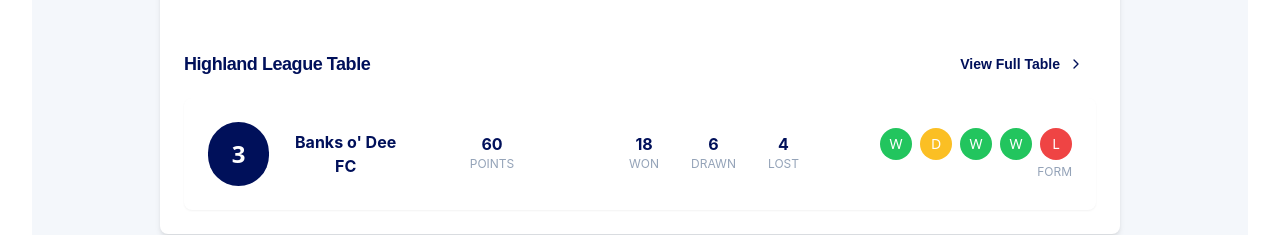
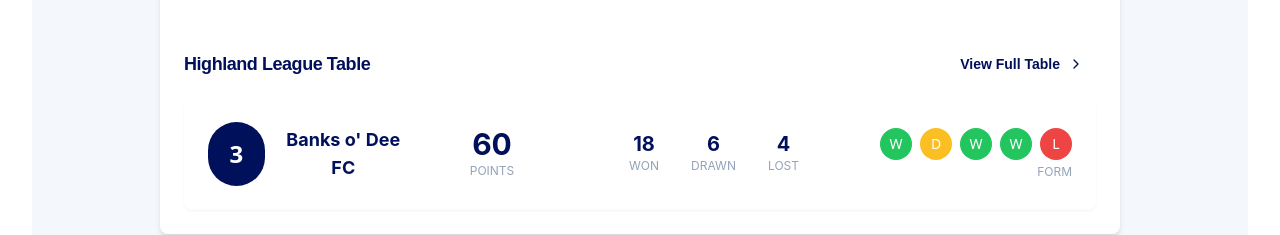
Before and after one commit to CraigAngus86/dee-blue-website-spark, a React (Vite) app: page / in a window 1280 px wide. Shown: the part 2443-2678 px from the top of the page. Built offline with nearby package versions, Linux system fonts and the light colour scheme.

Commit message:
Fix: Text size prop type errors
Fixes type errors related to the `size` prop in the `Text` component within `LeagueTableWidget.tsx`. The errors indicate that invalid size values were being used.

```diff
--- a/src/components/ui/match/LeagueTableWidget.tsx
+++ b/src/components/ui/match/LeagueTableWidget.tsx
@@ -38,28 +38,28 @@ const LeagueTableWidget = () => {
               3
             </div>
             <div>
-              <Text weight="bold" size="xl" color="primary">Banks o' Dee FC</Text>
+              <Text weight="bold" size="large" color="primary" className="text-lg">Banks o' Dee FC</Text>
             </div>
           </div>
 
           {/* Points - 2 columns */}
           <div className="md:col-span-2 text-center">
-            <Text size="3xl" weight="bold" color="primary" className="leading-none">60</Text>
+            <Text size="large" weight="bold" color="primary" className="text-3xl leading-none">60</Text>
             <Text size="xs" color="muted" className="uppercase mt-1">Points</Text>
           </div>
 
           {/* Stats - 4 columns */}
           <div className="md:col-span-4 flex justify-center gap-8">
             <div className="text-center">
-              <Text size="2xl" weight="bold" color="primary" className="leading-none">18</Text>
+              <Text size="large" weight="bold" color="primary" className="text-xl leading-none">18</Text>
               <Text size="xs" color="muted" className="uppercase mt-1">Won</Text>
             </div>
             <div className="text-center">
-              <Text size="2xl" weight="bold" color="primary" className="leading-none">6</Text>
+              <Text size="large" weight="bold" color="primary" className="text-xl leading-none">6</Text>
               <Text size="xs" color="muted" className="uppercase mt-1">Drawn</Text>
             </div>
             <div className="text-center">
-              <Text size="2xl" weight="bold" color="primary" className="leading-none">4</Text>
+              <Text size="large" weight="bold" color="primary" className="text-xl leading-none">4</Text>
               <Text size="xs" color="muted" className="uppercase mt-1">Lost</Text>
             </div>
           </div>
```
